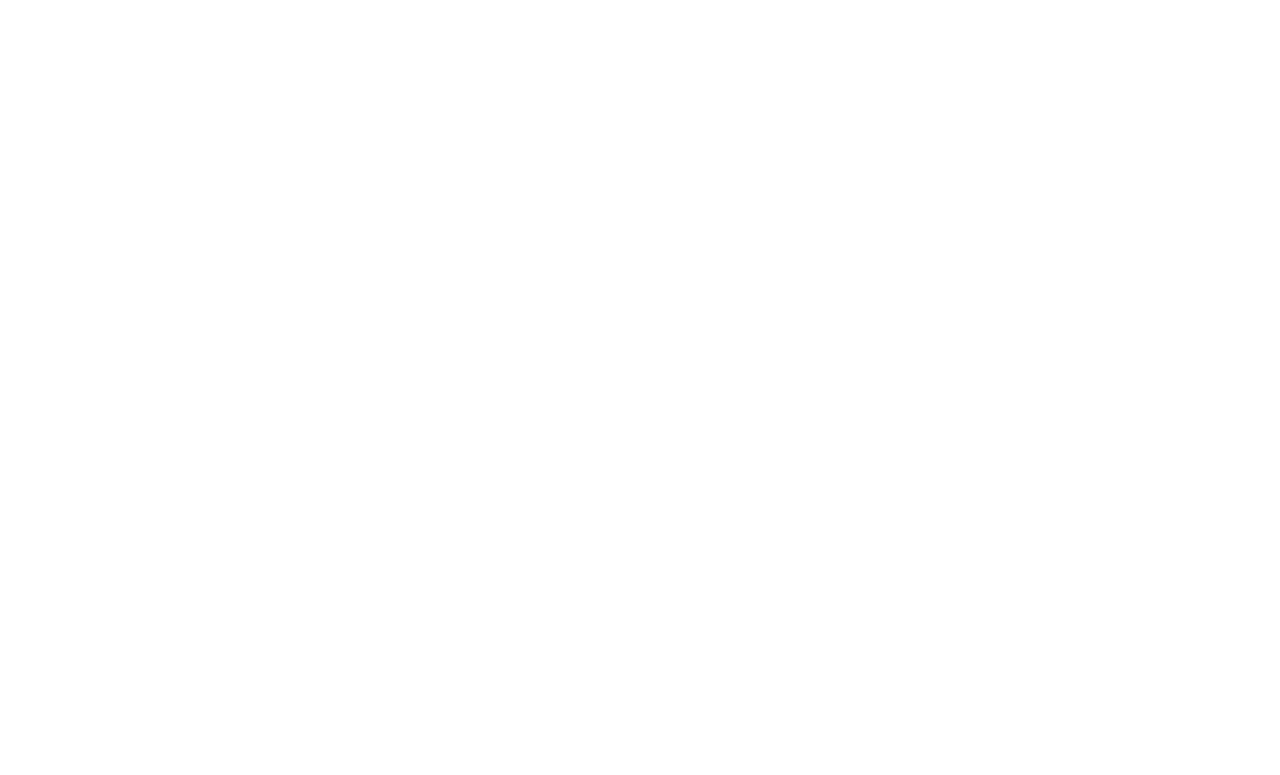
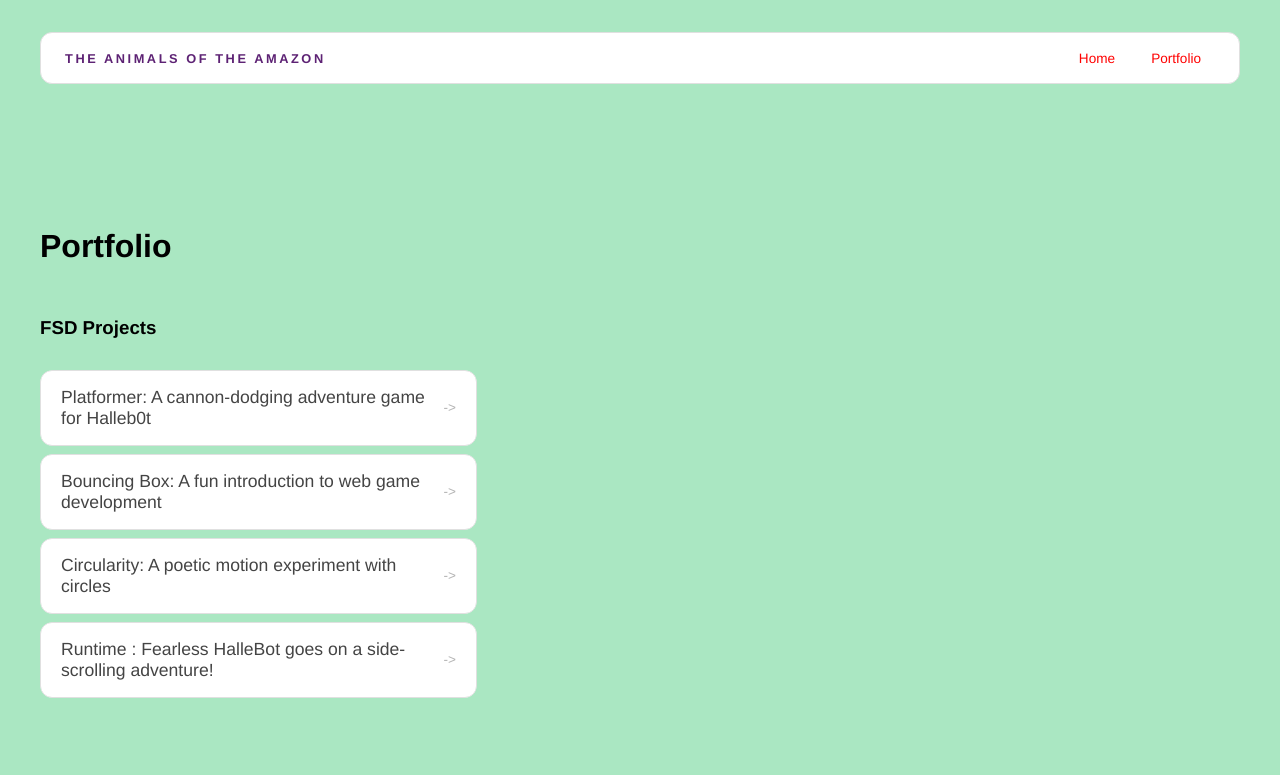
Before and after one commit to Pyrotechnic679/Pyrotechnic679.github.io, a plain HTML site: page portfolio.html in a window 1280 px wide. Drawn offline with Linux system fonts and the light colour scheme.

Commit message:
Finished portfolio project

```diff
--- a/portfolio.html
+++ b/portfolio.html
@@ -0,0 +1,48 @@
+<!DOCTYPE html>
+<html>
+
+<head>
+  <title>The Animals of the Amazon</title>
+  <link rel="stylesheet" href="style.css" />
+</head>
+
+<body>
+  <!-- All content goes here -->
+  <div id="all-contents">
+    <nav>
+      <h1>The Animals of the Amazon</h1>
+      <ul id="nav-ul">
+        <li class="nav-li">
+          <a href="index.html">Home</a>
+        </li>
+        <li class="nav-li">
+          <a href="portfolio.html">Portfolio</a>
+        </li>
+      </ul>
+    </nav>
+    <main>
+      <div class="content">
+        <h1>Portfolio</h1>
+        <h3>FSD Projects</h3>
+        <ul id="portfolio">
+          <li>
+            <a href="fsd-projects/platformer/">Platformer: A cannon-dodging adventure game for Halleb0t</a>
+          </li>
+          <li>
+            <a href="fsd-projects/bouncing-box/">Bouncing Box: A fun introduction to web game development</a>
+          </li>
+          <li>
+            <a href="fsd-projects/circularity/">Circularity: A poetic motion experiment with circles</a>
+          </li>
+          <li>
+            <a href="projects/runtime/">Runtime : Fearless HalleBot goes on a side-scrolling adventure!</a>
+          </li>
+        </ul>
+        <!-- ASD Projects will go here -->
+
+      </div>
+    </main>
+  </div>
+</body>
+
+</html>
--- a/style.css
+++ b/style.css
@@ -81,7 +81,7 @@ h2 {
   font-weight: 600;
   padding: 10px 20px;
   background: #7d2424;
-  border: 1px solid #560a79;
+  border: 1px solid #5a137b;
   border-radius: 100px;
   transition:
     background 0.25s ease,
@@ -154,6 +154,58 @@ nav h1 {
 }
 
 .nav-li a:hover {
+  background: #000000;
+  color: #fff;
+}
+/* Portfolio styles */
+.content h1 {
+  color: black;
+}
+
+#portfolio {
+  list-style: none;
+  margin: 0;
+  padding: 0;
+  width: 100%;
+  display: flex;
+  flex-direction: column;
+  gap: 8px;
+}
+
+#portfolio li {
+  border-radius: 12px;
+  overflow: hidden;
+}
+
+#portfolio a {
+  display: flex;
+  justify-content: space-between;
+  align-items: center;
+  text-decoration: none;
+  color: #444;
+  padding: 16px 20px;
+  font-size: 1.1rem;
+  font-weight: 500;
+  background: #fff;
+  border: 1px solid #e0e0e0;
+  border-radius: 12px;
+  transition: background 0.25s ease, color 0.25s ease, transform 0.25s ease;
+}
+
+#portfolio a:hover {
   background: #000;
   color: #fff;
+  transform: translateX(4px);
 }
+
+#portfolio a::after {
+  content: "->";
+  font-size: 0.85rem;
+  opacity: 0.4;
+  transition: opacity 0.25s ease;
+  white-space: nowrap;
+}
+
+#portfolio a:hover::after {
+  opacity: 1;
+}
```
